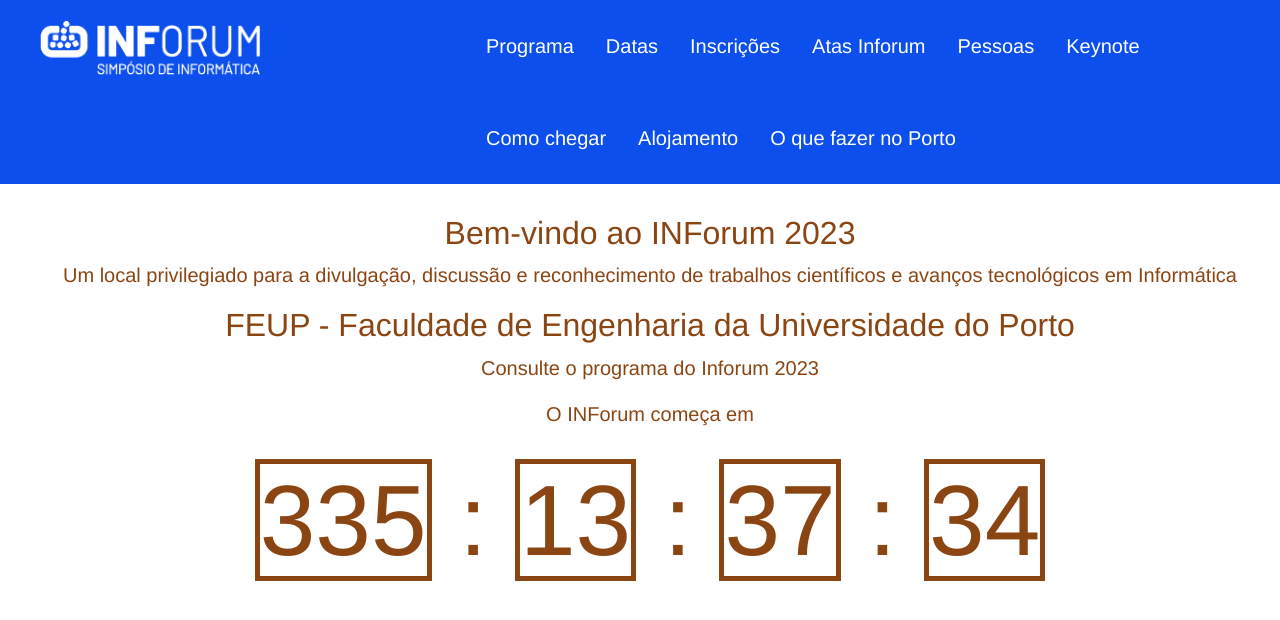
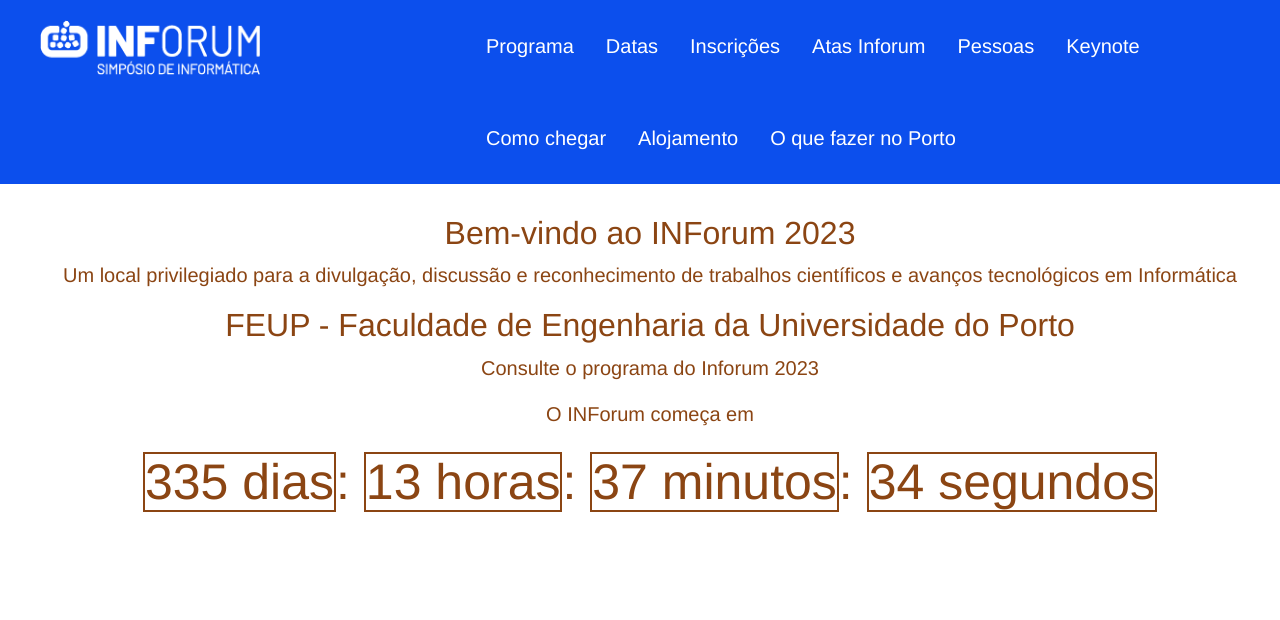
Before and after one commit to h4g0/Inforum2023, a React (Create React App) app: page / in a window 1280 px wide. Shown: the top 620 px of the page. Built offline with nearby package versions, Linux system fonts and the light colour scheme.

Commit message:
updated timer

```diff
--- a/src/Main/Intro.tsx
+++ b/src/Main/Intro.tsx
@@ -20,7 +20,7 @@
                 return <>
                     <div className="Timer">
 
-                            <p><a className='TimerClock'>{days}</a> : <a className='TimerClock'>{hours}</a> : <a className='TimerClock'>{minutes}</a>  : <a className='TimerClock'>{seconds}</a> </p>
+                            <p><a className='TimerClock'>{days} dias</a>: <a className='TimerClock'>{hours} horas</a>: <a className='TimerClock'>{minutes} minutos</a>: <a className='TimerClock'>{seconds} segundos</a></p>
                     </div>
 
                 </>
--- a/src/Main/Main.css
+++ b/src/Main/Main.css
@@ -112,9 +112,9 @@
     display: flex;
     justify-content: left;
     width: 100%;
-    height: 100%;
     align-items: left;
     background-color: #0c4fed;
+
 }
 
 
@@ -159,7 +159,7 @@
 
 
 .Timer {
-    font-size: 100px;
+    font-size: 50px;
 
 }
 
@@ -167,7 +167,7 @@
     color: #8B4513;
     text-decoration: none;
     border-style: solid;
-    border-width: 5px;
+    border-width: 2.5px;
 }
 
 .TimerClock:hover {
```
